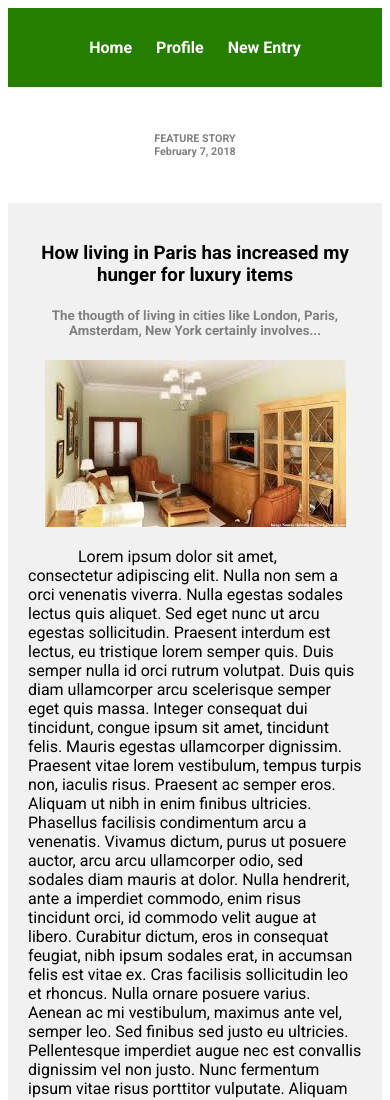
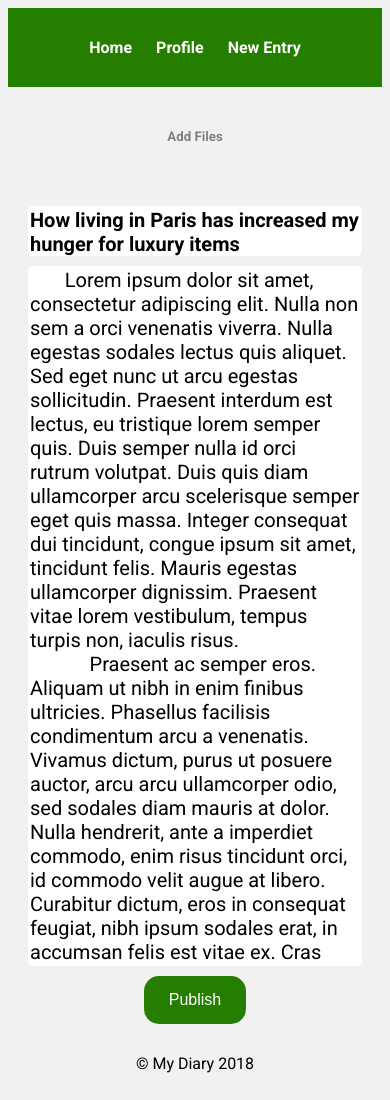
Before and after one commit to MaejorAli/my-diary, a plain HTML site: page modify-entry.html in a window 390 px wide. Shown: the top 1100 px of the page. Drawn offline with Linux system fonts and the light colour scheme.

Commit message:
modified UI

```diff
--- a/css/modify-entry.css
+++ b/css/modify-entry.css
@@ -1,8 +1,7 @@
 body {
     font-family: 'Roboto', sans-serif;
     text-align: center;
-
-
+    background:#f1f1f1;
 }
 
 
@@ -38,17 +37,63 @@ header {
     text-align: center;
     background-color: rgb(38, 126, 0);
 }
-p{
-    text-align: left;
-    text-indent: 50px;
+textarea{
+    font-family: 'Roboto', sans-serif;
+    font-size: 20px;
+    width: 100%;
+    height: 700px;
+    display: block;
+    margin-bottom: 10px;
+    z-index: 1;
+    position: relative;
+    -moz-box-sizing: border-box;
+    -webkit-box-sizing: border-box;
+    box-sizing: border-box;
+    border-radius: 5px;
+    resize: none;
+    border: none;
+    outline: none;
 }
+#textareaMsg{
+    font-weight: bold;
+    font-family: 'Roboto', sans-serif;
+    font-size: 20px;
+    width: 100%;
+    height: 50px;
+    display: block;
+    margin-bottom: 10px;
+    z-index: 1;
+    position: relative;
+    -moz-box-sizing: border-box;
+    -webkit-box-sizing: border-box;
+    box-sizing: border-box;
+    border-radius: 5px;
+    border: none;
+    outline: none;
+}
+button {
+    text-align: center;
+    padding: 15px 25px;
+    font-size: 16px;
+    text-align: center;
+    cursor: pointer;
+    outline: none;
+    color: #fff;
+    background-color: rgb(38, 126, 0);;
+    border: none;
+    border-radius: 15px;
+ }
 
-h5 {
-    color:grey;
-}
+ button:hover {background-color: #3e8e41}
+
+ button:active {
+   background-color: #3e8e41;
+   box-shadow: 0 3px #666;
+   transform: translateY(4px);
+ }
 
 /* Create two columns/boxes that floats next to each other */
-h6 {
+.image-upload {
     float: left;
     width: 25%;
     color: grey;
@@ -60,8 +105,6 @@ article {
     float: left;
     padding: 20px;
     width: 50%;
-    background:  #f1f1f1;
-
 }
 
 /* Clear floats after the columns */
@@ -74,31 +117,11 @@ section:after {
 
 /* Responsive layout - makes the two columns/boxes stack on top of each other instead of next to each other, on small screens */
 @media (max-width: 600px) {
-    h6, article {
+   .image-upload, article {
         width: 100%;
         height: auto;
     }
 }
-button {
-    text-align: center;
-    padding: 8px 10px;
-    font-size: 16px;
-    text-align: center;
-    cursor: pointer;
-    outline: none;
-    color: #fff;
-    background-color: rgb(38, 126, 0);;
-    border: none;
-    border-radius: 15px;
-  }
-
-  button:hover {background-color: #3e8e41}
-
-  button:active {
-   background-color: #3e8e41;
-   box-shadow: 0 3px #666;
-   transform: translateY(4px);
-  }
 
 
  footer{
@@ -107,3 +130,37 @@ button {
     padding: 10px;
     text-align: center;
 }
+
+::-webkit-input-placeholder {/* Chrome/Opera/Safari */
+    color: gray;
+    font-family: 'Roboto', sans-serif;
+    font-weight: bold;
+    font-size: 20px;
+}
+::-moz-placeholder{/* Firefox 19+ */
+    color: gray;
+    font-family: 'Roboto', sans-serif;
+    font-weight: bold;
+    font-size: 20px;
+}
+:-ms-input-placeholder { /* IE 10+ */
+    color: gray;
+    font-family: 'Roboto', sans-serif;
+    font-weight: bold;
+    font-size: 20px;
+  }
+:-moz-placeholder { /* Firefox 18- */
+    color: gray;
+    font-family: 'Roboto', sans-serif;
+    font-weight: bold;
+    font-size: 20px;
+  }
+.image-upload > input
+{
+    display: none;
+}
+.img{
+    float: left;
+    opacity: 0.5;
+
+}
--- a/modify-entry.html
+++ b/modify-entry.html
@@ -22,21 +22,28 @@
   </header>
 
   <section>
-    <h6>FEATURE STORY</br>February 7, 2018</h6>
+    <div class="image-upload">
+        <label for="file-input">
+          <h5>Add Files</h5>
+        </label>
+
+        <input id="file-input" type="file"/>
+    </div>
 
 
     <article>
-      <h1>How living in Paris has increased my hunger for luxury items</h1>
-      <h5>The thougth of living in cities like London, Paris, Amsterdam, New York certainly involves...</h5>
-      <img src ="images/images.jpg">
-      <p>Lorem ipsum dolor sit amet, consectetur adipiscing elit. Nulla non sem a orci venenatis viverra. Nulla egestas sodales lectus quis aliquet. Sed eget nunc ut arcu egestas sollicitudin. Praesent interdum est lectus, eu tristique lorem semper quis. Duis semper nulla id orci rutrum volutpat. Duis quis diam ullamcorper arcu scelerisque semper eget quis massa. Integer consequat dui tincidunt, congue ipsum sit amet, tincidunt felis. Mauris egestas ullamcorper dignissim. Praesent vitae lorem vestibulum, tempus turpis non, iaculis risus.
-        Praesent ac semper eros. Aliquam ut nibh in enim finibus ultricies. Phasellus facilisis condimentum arcu a venenatis. Vivamus dictum, purus ut posuere auctor, arcu arcu ullamcorper odio, sed sodales diam mauris at dolor. Nulla hendrerit, ante a imperdiet commodo, enim risus tincidunt orci, id commodo velit augue at libero. Curabitur dictum, eros in consequat feugiat, nibh ipsum sodales erat, in accumsan felis est vitae ex. Cras facilisis sollicitudin leo et rhoncus. Nulla ornare posuere varius. Aenean ac mi vestibulum, maximus ante vel, semper leo. Sed finibus sed justo eu ultricies. Pellentesque imperdiet augue nec est convallis dignissim vel non justo. Nunc fermentum ipsum vitae risus porttitor vulputate. Aliquam erat volutpat. Aenean in dolor a nunc pharetra laoreet a nec nunc. Pellentesque leo nisi, ullamcorper sodales pulvinar sollicitudin, efficitur eu tortor. Etiam luctus arcu quis venenatis fringilla.
-        Fusce cursus vitae justo eu efficitur. Vivamus mauris lacus, faucibus vel lorem eu, ornare molestie sem. Cras non convallis nisl. Nullam ut dictum est. Integer porttitor scelerisque ex ac volutpat. Phasellus hendrerit, arcu quis ultricies pretium, neque nunc dignissim enim, non lacinia dui tortor non lacus. Quisque dictum velit ex, vitae rhoncus enim dictum nec. Etiam eu semper enim. Proin lacinia tempus felis sed pretium. Proin euismod arcu eget tortor pharetra commodo eu et risus. In egestas risus libero, eget vestibulum metus dictum at. Fusce tempor, justo eget pretium vestibulum, urna nulla euismod est, et porta urna turpis et justo. Proin sagittis ipsum a magna bibendum, eget gravida urna finibus. Proin tempus interdum magna vel malesuada. Ut eget viverra dui, at rutrum tellus. Cras vitae elit nunc.</p>
+     <form>
+        <textarea name="title" id="textareaMsg" placeholder="title...">How living in Paris has increased my hunger for luxury items</textarea>
+        <textarea name="message" placeholder="Write your story...">       Lorem ipsum dolor sit amet, consectetur adipiscing elit. Nulla non sem a orci venenatis viverra. Nulla egestas sodales lectus quis aliquet. Sed eget nunc ut arcu egestas sollicitudin. Praesent interdum est lectus, eu tristique lorem semper quis. Duis semper nulla id orci rutrum volutpat. Duis quis diam ullamcorper arcu scelerisque semper eget quis massa. Integer consequat dui tincidunt, congue ipsum sit amet, tincidunt felis. Mauris egestas ullamcorper dignissim. Praesent vitae lorem vestibulum, tempus turpis non, iaculis risus.
+            Praesent ac semper eros. Aliquam ut nibh in enim finibus ultricies. Phasellus facilisis condimentum arcu a venenatis. Vivamus dictum, purus ut posuere auctor, arcu arcu ullamcorper odio, sed sodales diam mauris at dolor. Nulla hendrerit, ante a imperdiet commodo, enim risus tincidunt orci, id commodo velit augue at libero. Curabitur dictum, eros in consequat feugiat, nibh ipsum sodales erat, in accumsan felis est vitae ex. Cras facilisis sollicitudin leo et rhoncus. Nulla ornare posuere varius. Aenean ac mi vestibulum, maximus ante vel, semper leo. Sed finibus sed justo eu ultricies. Pellentesque imperdiet augue nec est convallis dignissim vel non justo. Nunc fermentum ipsum vitae risus porttitor vulputate. Aliquam erat volutpat. Aenean in dolor a nunc pharetra laoreet a nec nunc. Pellentesque leo nisi, ullamcorper sodales pulvinar sollicitudin, efficitur eu tortor. Etiam luctus arcu quis venenatis fringilla.
+            Fusce cursus vitae justo eu efficitur. Vivamus mauris lacus, faucibus vel lorem eu, ornare molestie sem. Cras non convallis nisl. Nullam ut dictum est. Integer porttitor scelerisque ex ac volutpat. Phasellus hendrerit, arcu quis ultricies pretium, neque nunc dignissim enim, non lacinia dui tortor non lacus. Quisque dictum velit ex, vitae rhoncus enim dictum nec. Etiam eu semper enim. Proin lacinia tempus felis sed pretium. Proin euismod arcu eget tortor pharetra commodo eu et risus. In egestas risus libero, eget vestibulum metus dictum at. Fusce tempor, justo eget pretium vestibulum, urna nulla euismod est, et porta urna turpis et justo. Proin sagittis ipsum a magna bibendum, eget gravida urna finibus. Proin tempus interdum magna vel malesuada. Ut eget viverra dui, at rutrum tellus. Cras vitae elit nunc.</textarea>
+        <button type="button">Publish</button>
+     </form>
 
     </article>
   </section>
 </div>
-<button type="button">Publish</button>
+
   <footer>
     <div class = "container">
      &copy My Diary 2018
```
